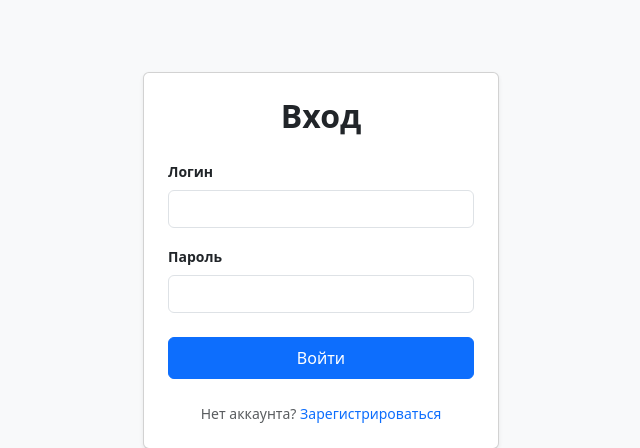
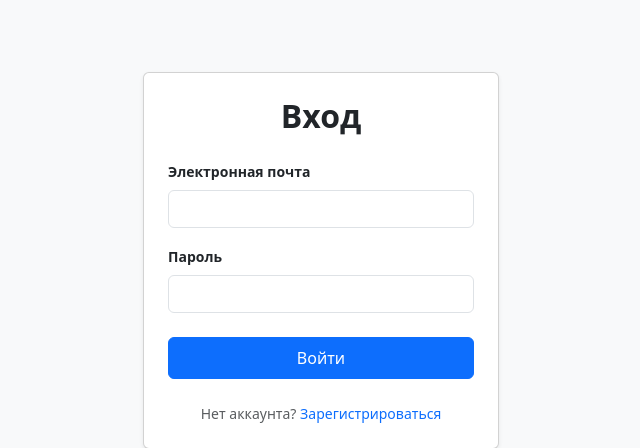
Before and after one commit to Serghqa/SlotMe, a Django app: page /login/ in a window 1280 px wide. Shown: the part 56-504 px from the top of the page, without its empty margins (319-959 px from the left). Run offline with Django 5.2, Linux system fonts and the light colour scheme.

Commit message:
The login and registration process for users has been changed from using a username to using an email address.

```diff
--- a/apps/users/forms.py
+++ b/apps/users/forms.py
@@ -1,18 +1,34 @@
 from django import forms
-from django.contrib.auth.forms import UserCreationForm, UserChangeForm
+from django.contrib.auth.forms import UserCreationForm, UserChangeForm, AuthenticationForm
 from django.core.exceptions import ValidationError
 from .models import User
+
+
+class LoginForm(AuthenticationForm):
+    username = forms.EmailField(
+        label='Электронная почта',
+        widget=forms.EmailInput(attrs={
+            'id': 'id_email',
+            'class': 'form-control',
+            'autofocus': True,
+        })
+    )
 
 
 class RegistrationForm(UserCreationForm):
     email = forms.EmailField(
         required=True,
-        label='Email',
+        label='Электронная почта',
     )
     phone = forms.CharField(
         max_length=20,
         required=True,
         label='Телефон',
+    )
+    first_name = forms.CharField(
+        max_length=30,
+        required=True,
+        label='Имя',
     )
 
     class Meta:
@@ -41,7 +57,6 @@ class UserCreationFormAdmin(UserCreationForm):
         fields = ('email', 'first_name', 'phone')
 
 
-
 class UserChangeFormAdmin(UserChangeForm):
 
     class Meta:
--- a/apps/users/urls.py
+++ b/apps/users/urls.py
@@ -1,6 +1,7 @@
 from django.urls import path
 from django.contrib.auth import views as auth_views
 from . import views
+from .forms import LoginForm
 
 app_name = 'users'
 
@@ -8,6 +9,7 @@ urlpatterns = [
     path('register/', views.register_view, name='register'),
     path('login/', auth_views.LoginView.as_view(
         template_name='registration/login.html',
+        form_class=LoginForm,
         redirect_authenticated_user=True
     ), name='login'),
     path('logout/', auth_views.LogoutView.as_view(
--- a/templates/registration/login.html
+++ b/templates/registration/login.html
@@ -13,18 +13,18 @@
 
                 {% if form.non_field_errors or form.errors %}
                     <div class="alert alert-danger small py-2 text-center" role="alert">
-                        Неверный логин или пароль. Попробуйте снова.
+                        Неверное имя почты или пароль. Попробуйте снова.
                     </div>
                 {% endif %}
 
                 <div class="mb-3">
-                    <label for="id_username" class="form-label small fw-bold">Логин</label>
-                    <input type="text"
+                    <label for="id_email" class="form-label small fw-bold">Электронная почта</label>
+                    <input type="email"
                            name="username"
                            id="id_username"
                            class="form-control"
                            value="{{ form.username.value|default:'' }}"
-                           autocomplete="username"
+                           autocomplete="email"
                            required>
                 </div>
 
```
